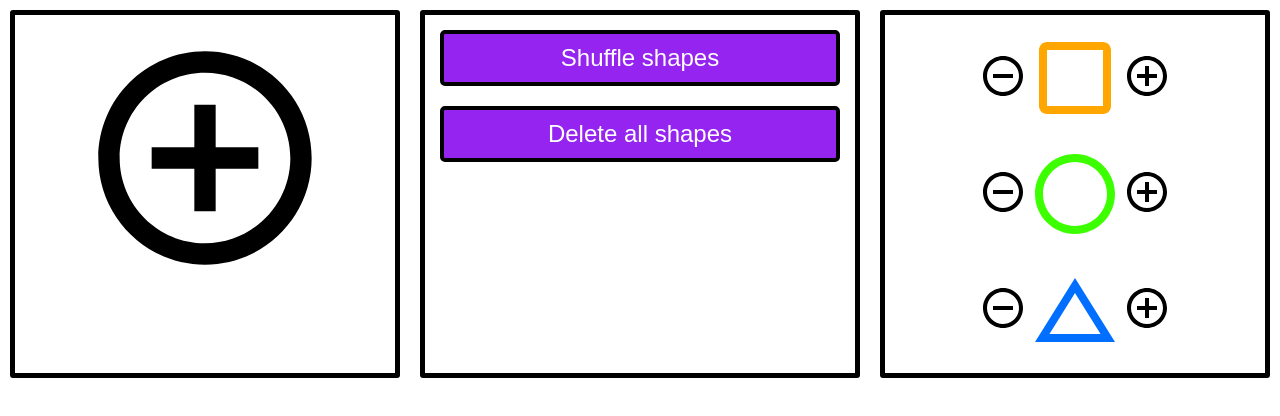
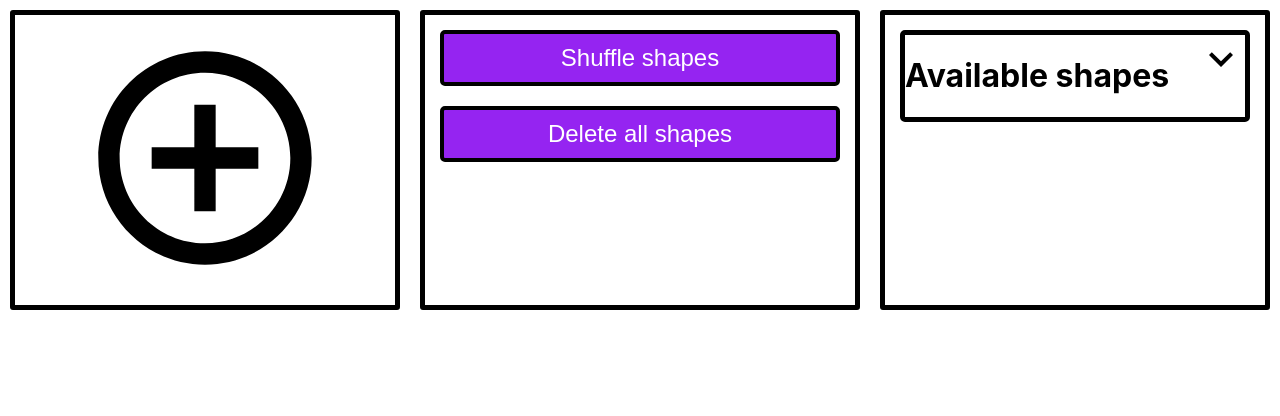
Before and after one commit to Jhubkonto/shapes-list, a React (Create React App) app: page / in a window 1280 px wide. Shown: the top 416 px of the page. Built offline with nearby package versions, Linux system fonts and the light colour scheme.

Commit message:
Added Dropdown component

```diff
--- /dev/null
+++ b/src/components/DownArrrow/DownArrow.js
@@ -0,0 +1,14 @@
+import React from 'react';
+
+export const DownArrow = () => {
+    return (
+        <svg
+        xmlns="http://www.w3.org/2000/svg"
+        width="48"
+        height="48"
+        viewBox="0 0 24 24"><defs/>
+        <path fill="none" d="M24 24H0V0h24v24z" opacity=".87"/>
+        <path d="M16.59 8.59L12 13.17 7.41 8.59 6 10l6 6 6-6-1.41-1.41z"/>
+        </svg>
+    );
+};
--- /dev/null
+++ b/src/components/Dropdown/Dropdown.js
@@ -0,0 +1,47 @@
+import React, { useState } from 'react';
+import { CircleShape } from '../CircleShape/CircleShape';
+import { DownArrow } from '../DownArrrow/DownArrow';
+import { MinusIcon } from '../MinusIcon/MinusIcon';
+import { PlusIcon } from '../PlusIcon/PlusIcon';
+import { SquareShape } from '../SquareShape/SquareShape';
+import { TriangleShape } from '../TriangleShape/TriangleShape';
+import './Dropdown.scss';
+
+const Dropdown = () => {
+    const [open, setOpen] = useState(false);
+    const toggle = () => setOpen(!open)
+
+    return (
+        <div className="dropdown--wrapper">
+            <div
+                className="dropdown--header"
+                role="button"
+                onClick={() => toggle(!open)}
+            >
+                <h1>Available shapes</h1>
+                <DownArrow/>
+            </div>
+            {open && (
+                <ul className="dropdown--list">
+                    <li className="dropdown--list__item">
+                        <MinusIcon />
+                        <SquareShape />
+                        <PlusIcon />
+                    </li>
+                    <li className="dropdown--list__item">
+                        <MinusIcon />
+                        <CircleShape />
+                        <PlusIcon />
+                    </li>
+                    <li className="dropdown--list__item">
+                        <MinusIcon />
+                        <TriangleShape />
+                        <PlusIcon />
+                    </li>
+                </ul>
+            )}
+        </div>
+    );
+};
+
+export default Dropdown;
--- /dev/null
+++ b/src/components/Dropdown/Dropdown.scss
@@ -0,0 +1,46 @@
+.dropdown--wrapper {
+    display: flex;
+    flex-wrap: wrap;
+
+    .dropdown--header {
+        display: flex;
+        justify-content: space-between;
+        width: 100%;
+        border: 5px solid black;
+        border-radius: 5px;
+        margin: 10px;
+    }
+
+    .dropdown--header:hover {
+        background-color: rgb(153, 153, 255);
+    }
+
+    .dropdown--list {
+        display: flex;
+        flex-direction: column;
+        position: absolute;
+        right: 220px;
+        top: 100px;
+
+        &__item {
+            display: flex;
+            flex-direction: row;
+            justify-content: center;
+            align-items: center;
+            padding: 10px;
+        }
+
+        li {
+            list-style-type: none;
+
+            button {
+                display: flex;
+                justify-content: space-between;
+                background-color: white;
+                padding: 20px;
+                border: 0;
+                width: 100%;
+            }
+        }
+    }
+}
--- a/src/components/Session/Session.js
+++ b/src/components/Session/Session.js
@@ -7,6 +7,7 @@ import { SquareShape } from '../SquareShape/SquareShape';
 import { CircleShape } from '../CircleShape/CircleShape';
 import { TriangleShape } from '../TriangleShape/TriangleShape';
 import { Button } from '../Button/Button';
+import Dropdown from '../Dropdown/Dropdown';
 
 const Session = () => {
 
@@ -31,21 +32,7 @@ const Session = () => {
             </div>
             <div className="session--grid__cell">
                 <div className="session--flexbox">
-                    <div className="session--flexbox__item">
-                        <MinusIcon />
-                        <SquareShape />
-                        <PlusIcon />
-                    </div>
-                    <div className="session--flexbox__item">
-                        <MinusIcon />
-                        <CircleShape />
-                        <PlusIcon />
-                    </div>
-                    <div className="session--flexbox__item">
-                        <MinusIcon />
-                        <TriangleShape />
-                        <PlusIcon />
-                    </div>
+                    <Dropdown />
                 </div>
             </div>
         </div>
```
